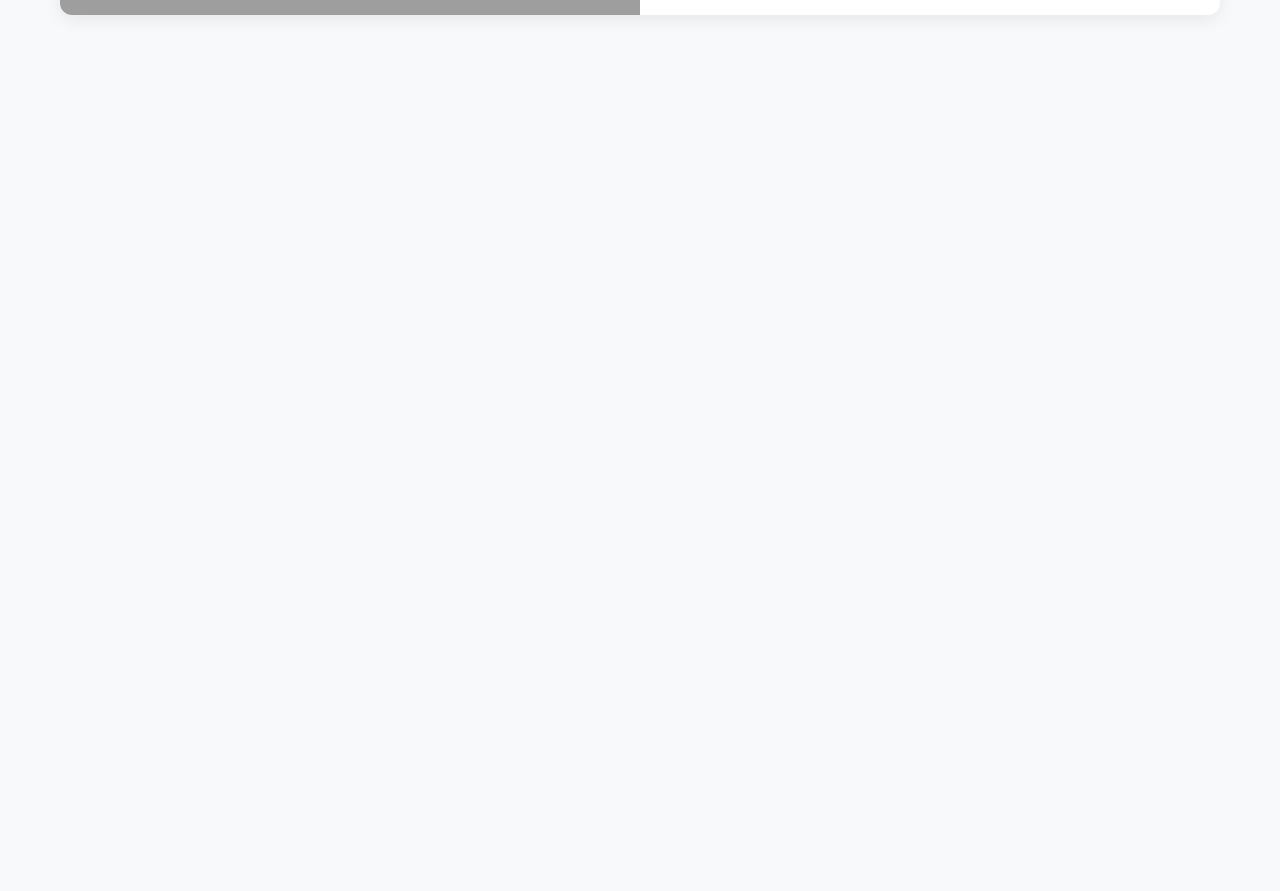
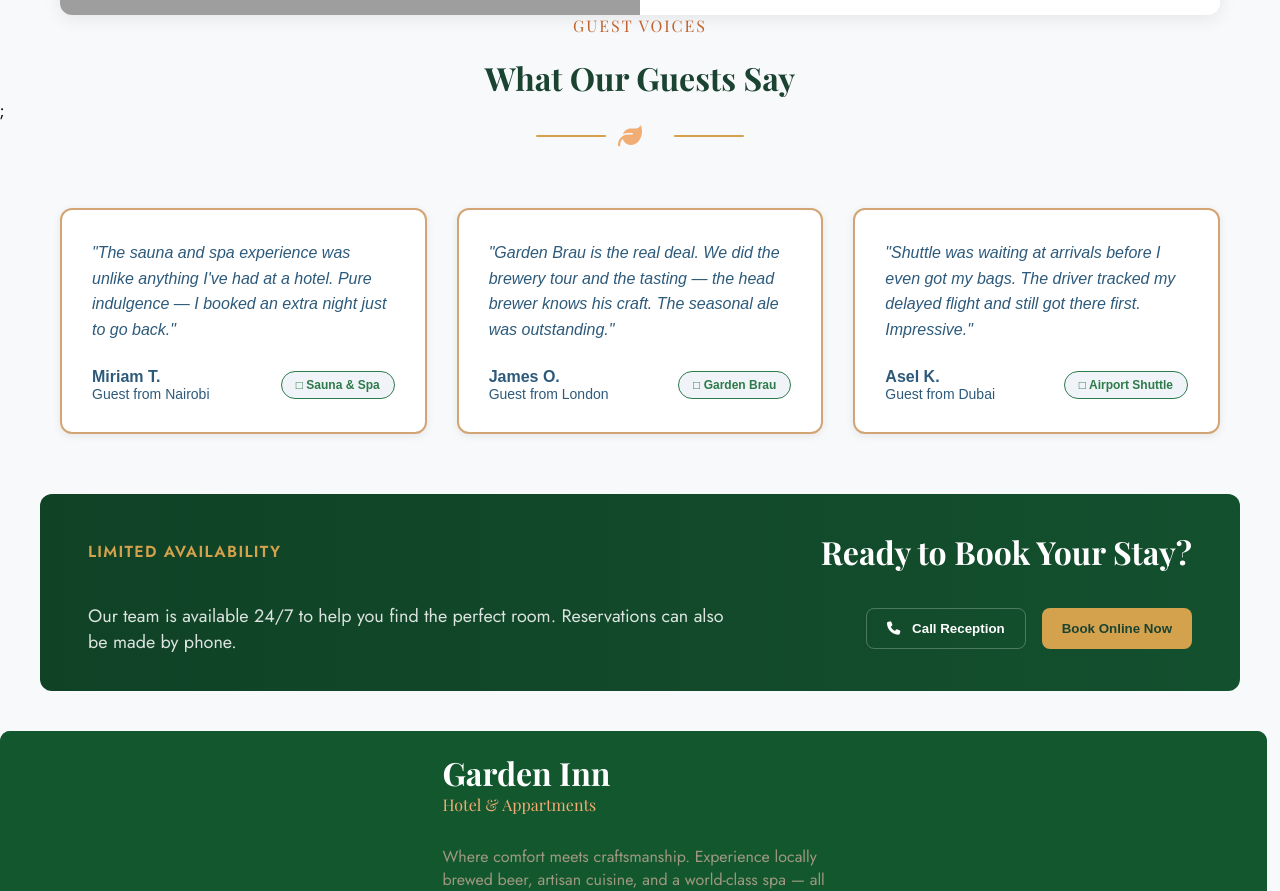
Before and after one commit to Paulos-g/Garden-Inn-project, a React (Vite) app: page /Services in a window 1280 px wide. Shown: the part 3860-4751 px from the top of the page. Before the commit the page ends 3875 px from the top, so only its background shows below. Built offline with nearby package versions, Linux system fonts and the light colour scheme; grey boxes are pictures that could not be loaded.

Commit message:
Finished service page

```diff
--- /dev/null
+++ b/src/components/SuggestionCard.css
@@ -0,0 +1,71 @@
+.suggestion-card {
+  border: 2px solid #d4a574;
+  border-radius: 12px;
+  padding: 30px;
+  background-color: #ffffff;
+  box-shadow: 0 2px 8px rgba(0, 0, 0, 0.08);
+  display: flex;
+  flex-direction: column;
+  gap: 15px;
+  transition: all 0.3s ease;
+  cursor: pointer;
+}
+
+.suggestion-card:hover {
+  box-shadow: 0 6px 16px rgba(0, 0, 0, 0.12);
+  transform: translateY(-4px);
+}
+
+.suggestion-card-rating {
+  display: flex;
+  gap: 4px;
+}
+
+.suggestion-card-rating span {
+  font-size: 18px;
+  color: #d4a574;
+}
+
+.suggestion-card-quote {
+  font-size: 16px;
+  color: #2d5a7b;
+  line-height: 1.6;
+  font-family: sans-serif;
+  margin: 0;
+  font-style: italic;
+}
+
+.suggestion-card-footer {
+  display: flex;
+  justify-content: space-between;
+  align-items: center;
+  margin-top: 10px;
+}
+
+.suggestion-card-guest-info p {
+  font-family: sans-serif;
+  margin: 0;
+  color: #2d5a7b;
+}
+
+.suggestion-card-guest-name {
+  font-size: 16px;
+  font-weight: 600;
+  margin-bottom: 4px;
+}
+
+.suggestion-card-guest-location {
+  font-size: 14px;
+  color: #7a9bb4;
+}
+
+.suggestion-card-badge {
+  background-color: #f0f4f8;
+  color: #2d7a4a;
+  padding: 6px 14px;
+  border-radius: 20px;
+  font-size: 12px;
+  font-weight: 600;
+  border: 1px solid #2d7a4a;
+  font-family: sans-serif;
+}
--- /dev/null
+++ b/src/components/SuggestionCard.jsx
@@ -0,0 +1,37 @@
+import React from "react";
+import "./SuggestionCard.css";
+
+function SuggestionCard({
+  rating,
+  quote,
+  guestName,
+  guestLocation,
+  serviceBadge,
+}) {
+  return (
+    <div className="suggestion-card">
+      {/* Star Rating */}
+      {/* <div className="suggestion-card-rating">
+        {Array.from({ length: rating }, (_, i) => (
+          <span key={i}>★</span>
+        ))}
+      </div> */}
+
+      {/* Guest Quote */}
+      <p className="suggestion-card-quote">"{quote}"</p>
+
+      {/* Guest Info and Badge */}
+      <div className="suggestion-card-footer">
+        <div className="suggestion-card-guest-info">
+          <p className="suggestion-card-guest-name">{guestName}</p>
+          <p className="suggestion-card-guest-location">
+            Guest from {guestLocation}
+          </p>
+        </div>
+        <span className="suggestion-card-badge">□ {serviceBadge}</span>
+      </div>
+    </div>
+  );
+}
+
+export default SuggestionCard;
--- a/src/pages/OurService.jsx
+++ b/src/pages/OurService.jsx
@@ -7,12 +7,14 @@ import "aos/dist/aos.css";
 import { useEffect } from "react";
 import Fancy from "../components/FancyIcon";
 import ServiceCard from "../components/ServiceCard";
+import SuggestionCard from "../components/SuggestionCard";
 import SaunaImg from "../assets/sauna.jpg";
 import BreweryImg from "../assets/BarImage.jpg";
 import RestaurantImg from "../assets/restaurant.jpg";
 import AirportImg from "../assets/reception.png";
 import WifiImg from "../assets/machineimage.png";
-
+import Cta from "../components/Cta";
+import Footer from "../components/Footer";
 function OurService() {
   const [selectedService, setSelectedService] = useState(0);
 
@@ -170,7 +172,6 @@ function OurService() {
           Garden <br /> Inn. Click any service to highlight it.
         </p>
       </div>
-
       <div data-aos="fade-up" style={{ marginTop: "60px" }}>
         <div
           style={{
@@ -202,6 +203,49 @@ function OurService() {
           ))}
         </div>
       </div>
+      <Header
+        style={{ marginTop: "20px" }}
+        sText="Guest Voices"
+        text="What Our Guests Say"
+      />
+      <Fancy />
+      <div
+        data-aos="fade-up"
+        style={{
+          display: "grid",
+          gridTemplateColumns: "repeat(auto-fit, minmax(300px, 1fr))",
+          gap: "30px",
+          maxWidth: "1200px",
+          margin: "60px auto",
+          padding: "0 20px",
+        }}
+      >
+        <SuggestionCard
+          rating={5}
+          quote="The sauna and spa experience was unlike anything I've had at a hotel. Pure indulgence — I booked an extra night just to go back."
+          guestName="Miriam T."
+          guestLocation="Nairobi"
+          serviceBadge="Sauna & Spa"
+        />
+        <SuggestionCard
+          rating={5}
+          quote="Garden Brau is the real deal. We did the brewery tour and the tasting — the head brewer knows his craft. The seasonal ale was outstanding."
+          guestName="James O."
+          guestLocation="London"
+          serviceBadge="Garden Brau"
+        />
+        <SuggestionCard
+          rating={5}
+          quote="Shuttle was waiting at arrivals before I even got my bags. The driver tracked my delayed flight and still got there first. Impressive."
+          guestName="Asel K."
+          guestLocation="Dubai"
+          serviceBadge="Airport Shuttle"
+        />
+      </div>
+      <Cta />
+      <div data-aos="fade-up">
+        <Footer />
+      </div>
     </div>
   );
 }
```
